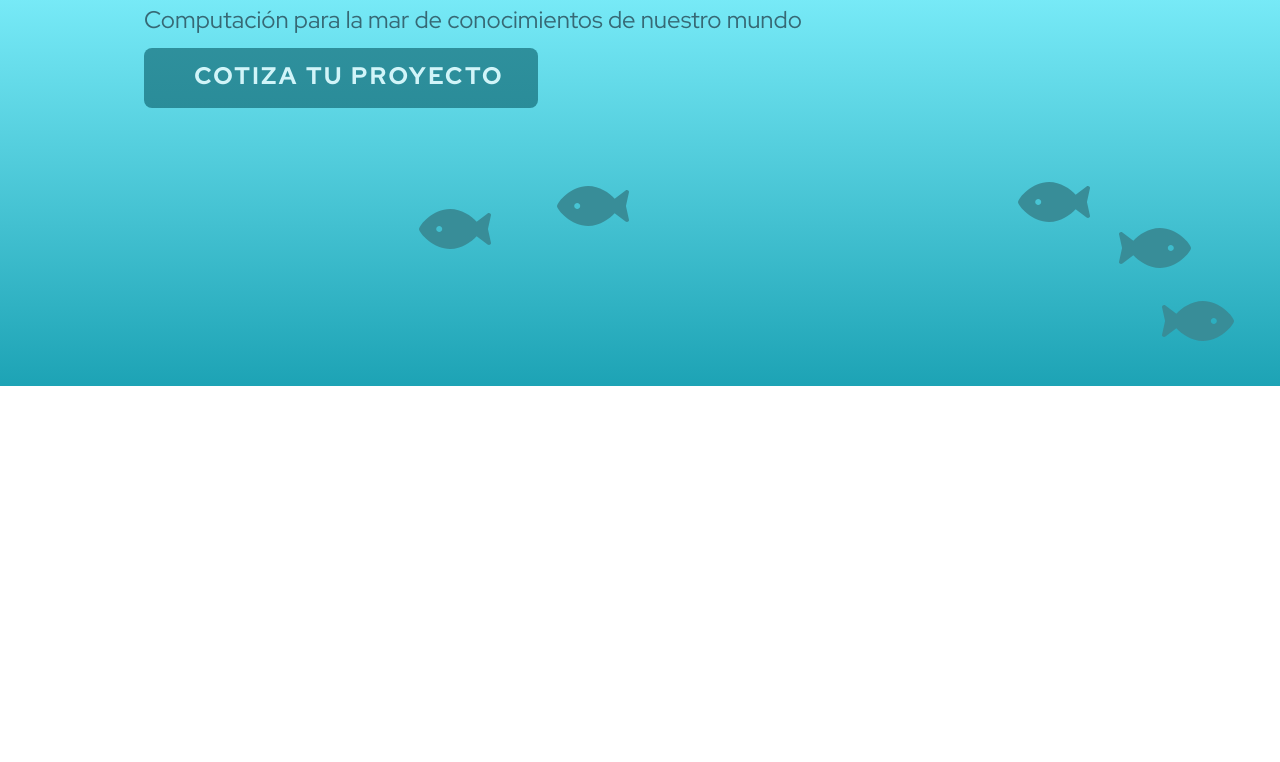
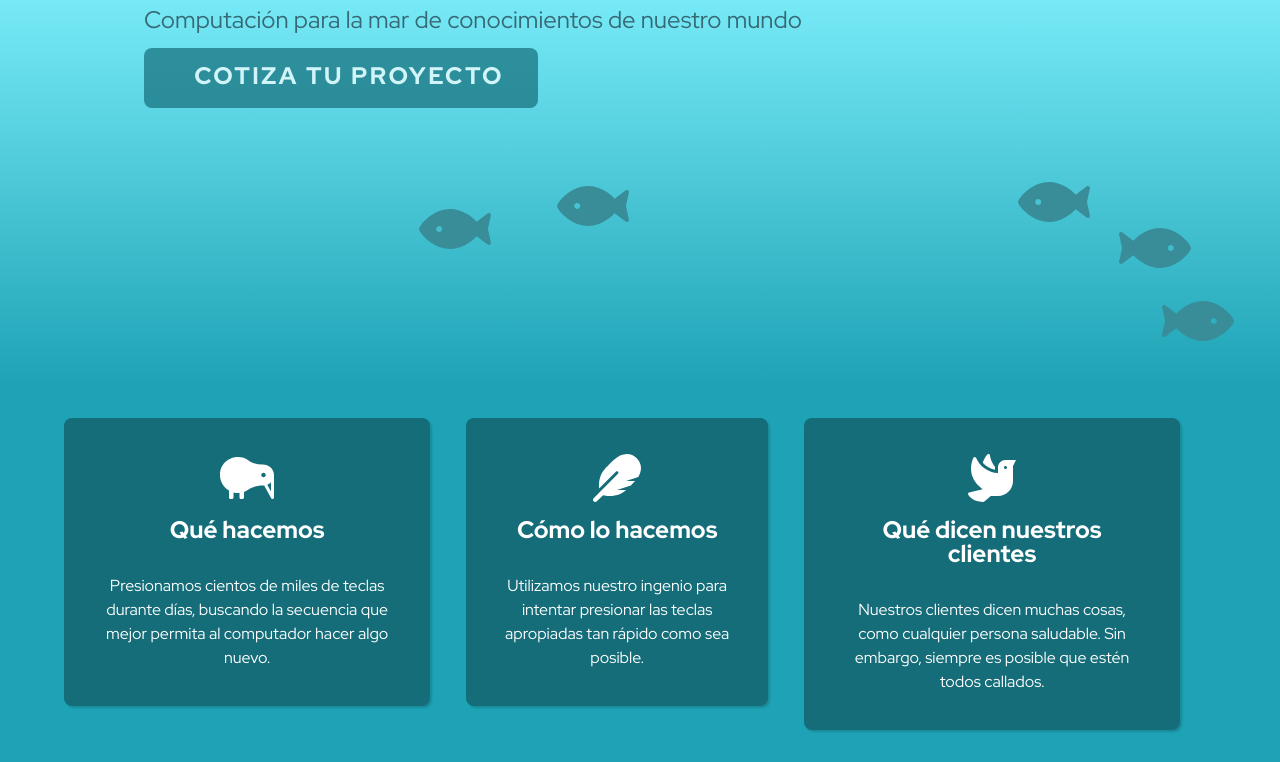
Before and after one commit to alavado/compsci, a React (Create React App) app: page / in a window 1280 px wide. Shown: the part 414-1176 px from the top of the page. Before the commit the page ends 800 px from the top, so only its background shows below. Built offline with nearby package versions, Linux system fonts and the light colour scheme.

Commit message:
agrega pajaritos

```diff
--- a/src/components/Landing/Landing.css
+++ b/src/components/Landing/Landing.css
@@ -66,6 +66,45 @@
   flex-direction: column;
   align-items: center;
   width: 100%;
+  margin-top: calc(var(--posicion) * 100vh);
+}
+
+.contenedor-que-hacemos {
+  font-family: 'RedHatDisplay', sans-serif;
+  background-color: #1DA3B5;
+  display: flex;
+  flex-direction: row;
+  justify-content: center;
+  align-items: flex-start;
+  color: white;
+  padding: 32px 64px;
+  box-sizing: border-box;
+}
+
+.tarjeta-hacemos-esto {
+  max-width: 400px;
+  box-sizing: border-box;
+  background-color: rgb(20, 109, 121);
+  text-align: center;
+  padding: 36px;
+  margin-right: 36px;
+  border-radius: 8px;
+  box-shadow: 2px 2px 2px rgba(0, 0, 0, .15);
+}
+
+.tarjeta-hacemos-esto h1 {
+  font-weight: bold;
+  margin-top: 16px;
+  margin-bottom: 32px;
+  font-size: 24px;
+}
+
+.tarjeta-hacemos-esto p {
+  line-height: 1.5;
+}
+
+.contenedor-quienes-somos {
+
 }
 
 #contenedor-logo {
--- a/src/components/Landing/Landing.js
+++ b/src/components/Landing/Landing.js
@@ -2,6 +2,8 @@ import React from 'react';
 import './Landing.css'
 import Pescaditos from './Pescaditos';
 import Cotizador from '../Cotizador';
+import { FontAwesomeIcon } from '@fortawesome/react-fontawesome';
+import { faCog, faKiwiBird, faDove, faCrow, faFeather } from '@fortawesome/free-solid-svg-icons';
 // import MenuNavegacion from '../MenuNavegacion';
 
 const Landing = () => {
@@ -20,6 +22,33 @@ const Landing = () => {
             <Cotizador />
           </div>
         </div>
+        <div className="contenedor-flex contenedor-que-hacemos" style={{ '--posicion': 1 }}>
+          <div className="tarjeta-hacemos-esto">
+            <FontAwesomeIcon icon={faKiwiBird} size="3x" />
+            <h1>Qué hacemos</h1>
+            <p>
+              Presionamos cientos de miles de teclas durante días,
+              buscando la secuencia que mejor permita al computador hacer algo nuevo.
+            </p>
+          </div>
+          <div className="tarjeta-hacemos-esto">
+            <FontAwesomeIcon icon={faFeather} size="3x" />
+            <h1>Cómo lo hacemos</h1>
+            <p>
+              Utilizamos nuestro ingenio para intentar presionar
+              las teclas apropiadas tan rápido como sea posible.
+            </p>
+          </div>
+          <div className="tarjeta-hacemos-esto">
+            <FontAwesomeIcon icon={faDove} size="3x" />
+            <h1>Qué dicen nuestros clientes</h1>
+            <p>
+              Nuestros clientes dicen muchas cosas, como cualquier
+              persona saludable. Sin embargo, siempre es posible que
+              estén todos callados.
+            </p>
+          </div>
+        </div>
         <div id="top-bg"></div>
         <div className="bottom-bg"></div>
       </div>
```
